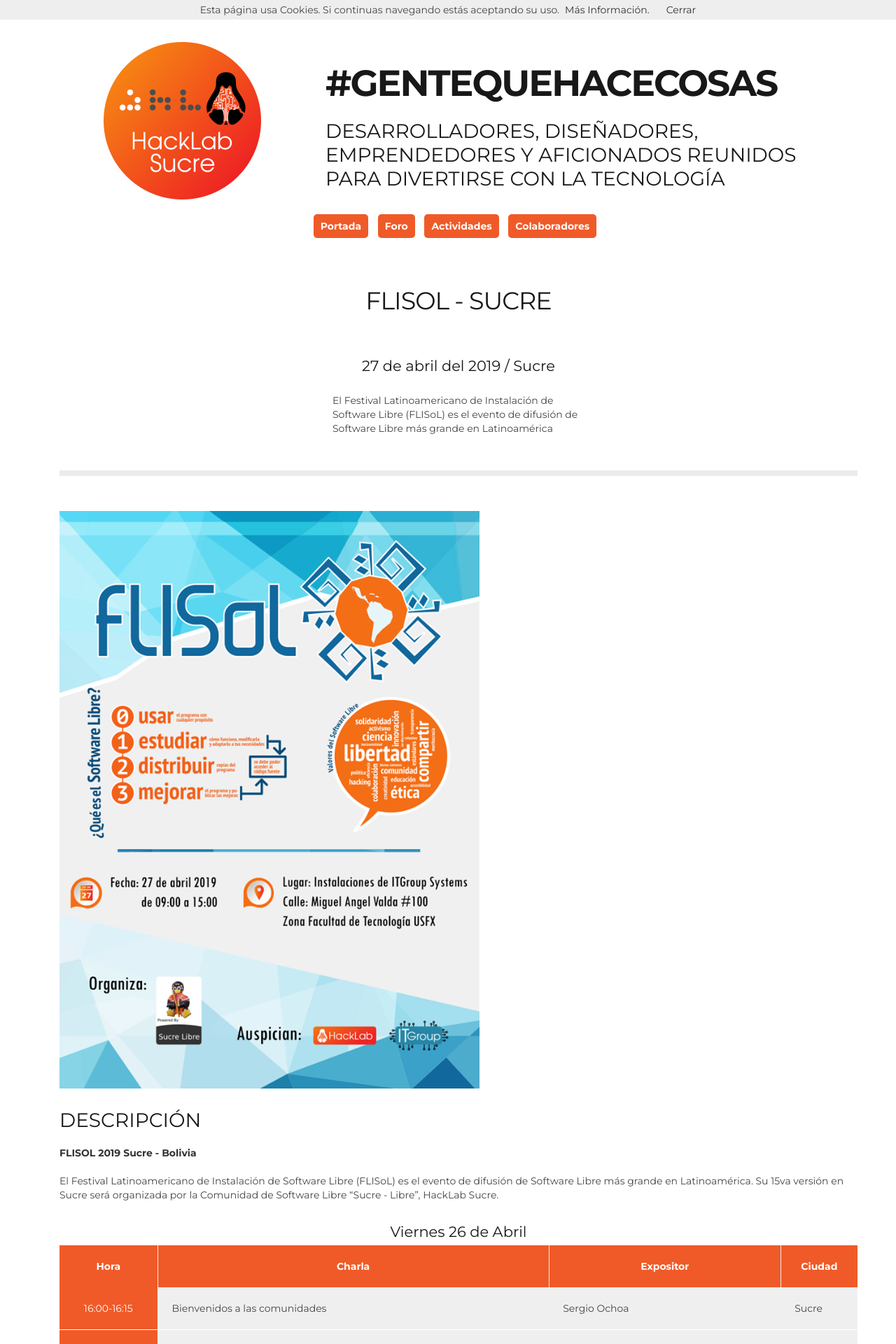
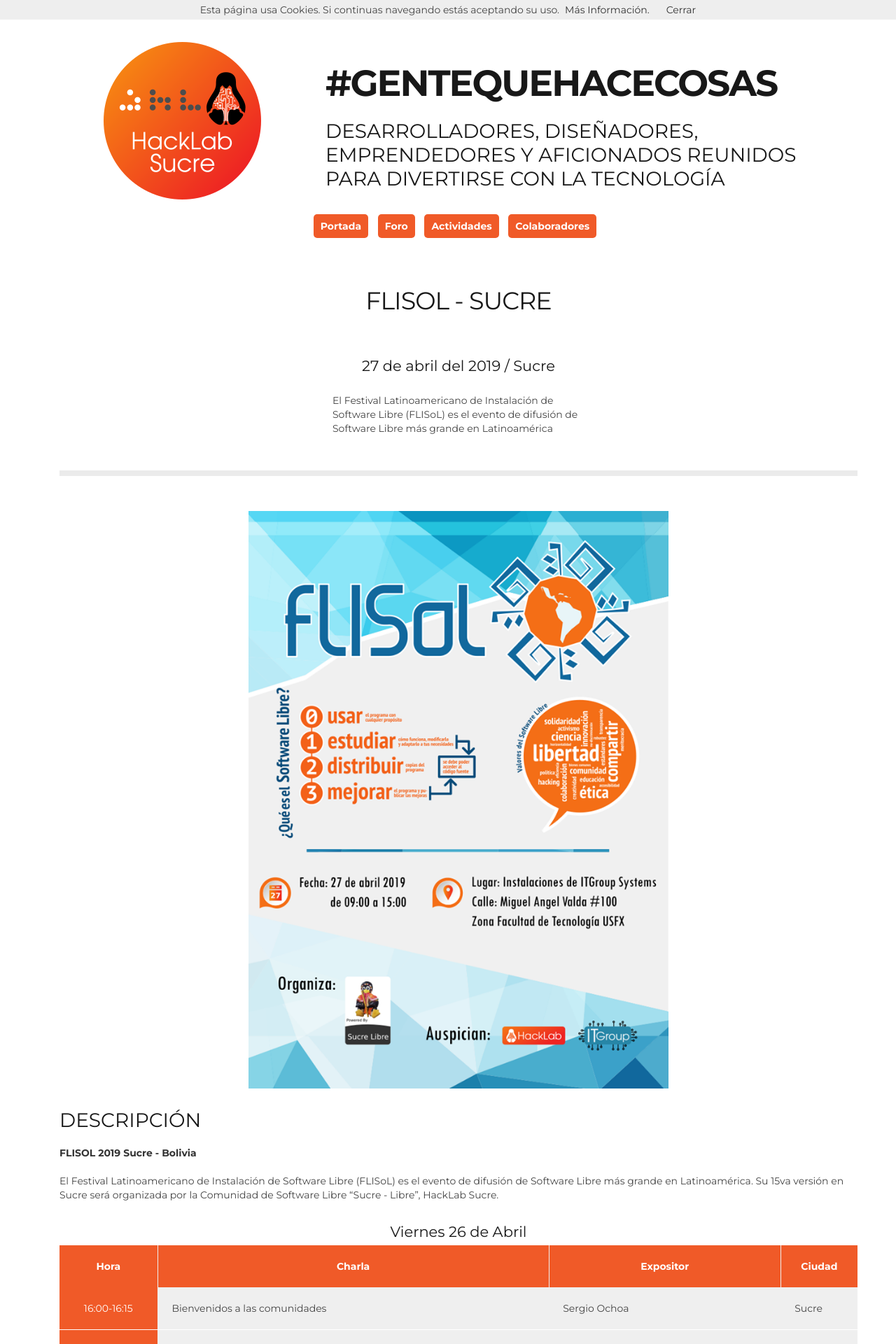
Before and after one commit to HackLab-Sucre/hacklab-sucre.github.io, a Jekyll site: the page built from _posts/2019-04-27-flisol-sucre.md, in a window 1280 px wide. Shown: the top 1920 px of the page at 70% size. Built offline with Jekyll 4.4.1, drawn with Linux system fonts in a browser that asks for light colours.

Commit message:
Update 2019-04-27-flisol-sucre.md
Modificado estilo de imagen

```diff
--- a/_posts/2019-04-27-flisol-sucre.md
+++ b/_posts/2019-04-27-flisol-sucre.md
@@ -15,7 +15,7 @@
 map: "https://www.google.es/maps/place/HackLab+Sucre/@-19.0412735,-65.2591987,738m/data=!3m1!1e3!4m12!1m6!3m5!1s0x93fbcf1b0f977ddd:0x5883d248ad7ce480!2sHackLab+Sucre!8m2!3d-19.0412735!4d-65.25701!3m4!1s0x93fbcf1b0f977ddd:0x5883d248ad7ce480!8m2!3d-19.0412735!4d-65.25701"
 category: actividades
 ---
-![FLISoL Sucre (2019)](/recursos/cursos/flisol-sucre-2019.png){:width="600px" align="middle"}
+![FLISoL Sucre (2019)](/recursos/cursos/flisol-sucre-2019.png){:width="600px" class="center"}
 ### DESCRIPCIÓN
 
 **FLISOL 2019 Sucre - Bolivia**
```
